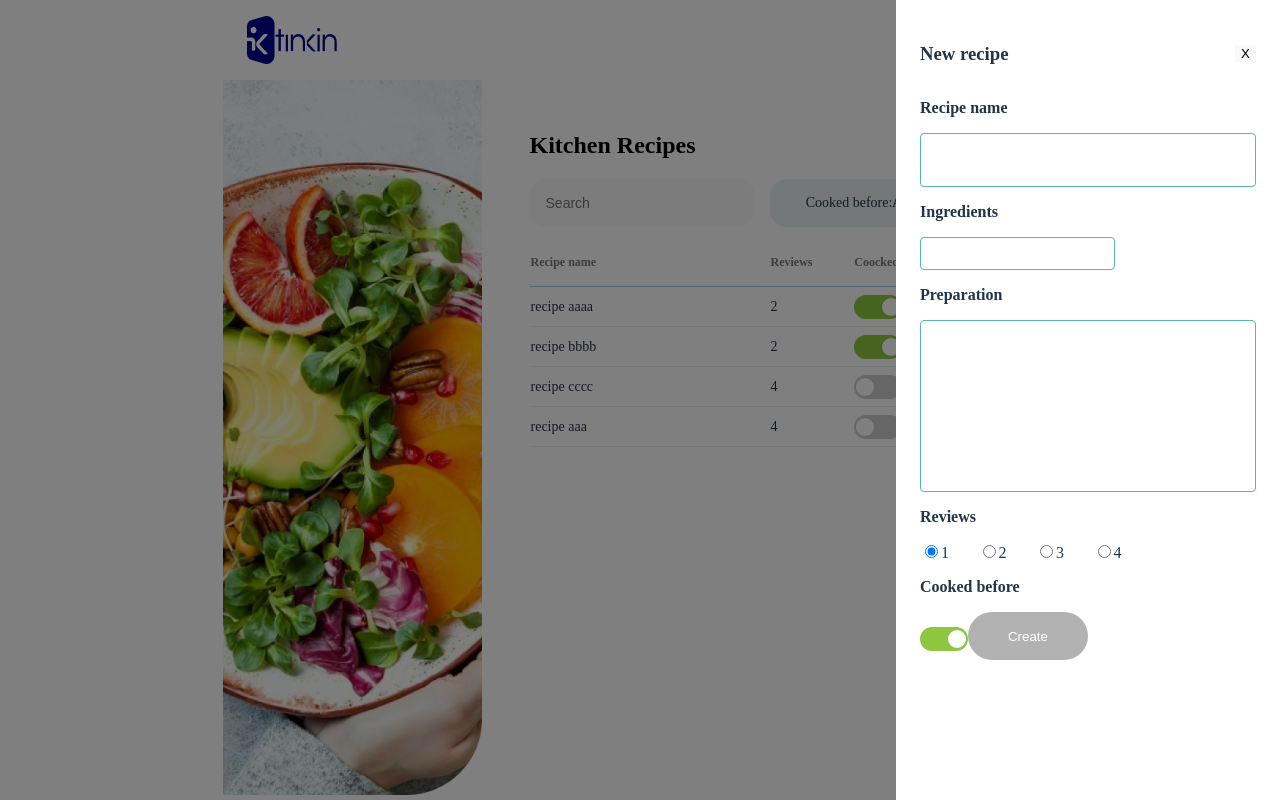
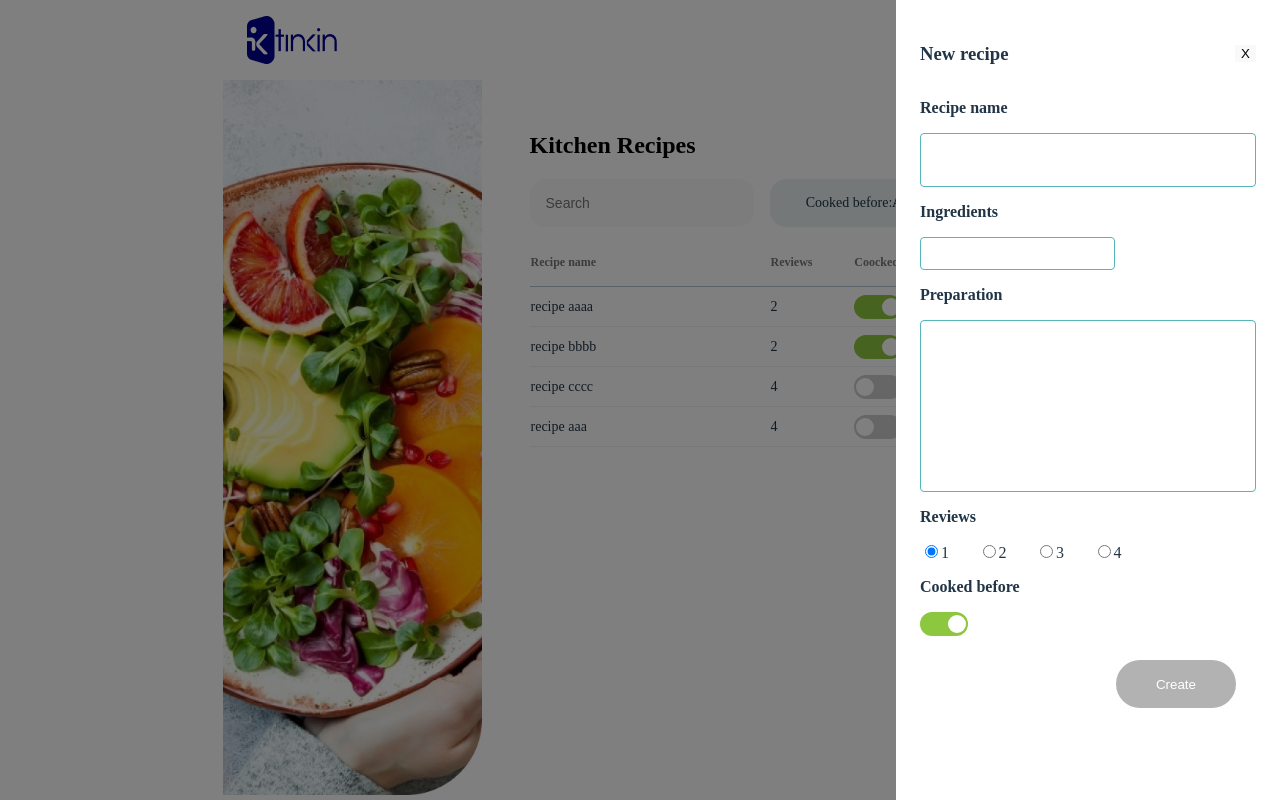
Before and after one commit to NicolasRios91/front-challenge, a React (Vite) app in the folder app/: page / in a window 1280 px wide. Both pictures are taken after a click on the button 1124 px from the left and 732 px from the top of the page. Built offline with nearby package versions, Linux system fonts and the light colour scheme.

Commit message:
fix: slider buttons position

```diff
--- a/app/src/components/buttons/add-button/index.jsx
+++ b/app/src/components/buttons/add-button/index.jsx
@@ -12,7 +12,6 @@ export const AddButton = () => {
   return (
     <StyledButton onClick={handleOnClick}>
       <PlusSign />
-      <PlusSign />
     </StyledButton>
   );
 };
--- a/app/src/components/common/styles.jsx
+++ b/app/src/components/common/styles.jsx
@@ -68,3 +68,9 @@ export const SlideActionButton = styled.button`
     border: none;
   }
 `;
+
+export const FooterContainer = styled.div`
+  display: flex;
+  justify-content: flex-end;
+  margin-top: ${(props) => props.theme.space.xl};
+`;
--- a/app/src/views/modals/add-recipe/index.jsx
+++ b/app/src/views/modals/add-recipe/index.jsx
@@ -5,6 +5,7 @@ import {
   Container,
   StyledTextArea,
   SlideActionButton,
+  FooterContainer,
 } from "../../../components/common/styles";
 import { SlideHeader } from "../../../components/slide-header";
 import {
@@ -160,6 +161,7 @@ export const AddModal = () => {
         </div>
         <p>{COOKED_BEFORE}</p>
         <ToggleAddSlide value={cookedBefore} callback={setCookedBefore} />
+        <FooterContainer>
           {isEditModal ? (
             <>
               {" "}
@@ -171,10 +173,14 @@ export const AddModal = () => {
               </SlideActionButton>
             </>
           ) : (
-          <SlideActionButton onClick={handleCreateRecipe} disabled={isDisabled}>
+            <SlideActionButton
+              onClick={handleCreateRecipe}
+              disabled={isDisabled}
+            >
               Create
             </SlideActionButton>
           )}
+        </FooterContainer>
       </Container>
     </ModalContainer>
   );
--- a/app/src/views/modals/show-recipe/index.jsx
+++ b/app/src/views/modals/show-recipe/index.jsx
@@ -5,6 +5,7 @@ import {
   ModalContainer,
   Container,
   SlideActionButton,
+  FooterContainer,
 } from "../../../components/common/styles";
 import { SlideHeader } from "../../../components/slide-header";
 import { closeModal, openModal } from "../../../features/modals/modal-silce";
@@ -98,9 +99,9 @@ export const ShowRecipeSlide = () => {
         </div>
         <p>{COOKED_BEFORE}</p>
         <ToogleEditSlide row={recipe} callback={dispatch} />
-        <div>
+        <FooterContainer>
           <SlideActionButton onClick={handleEditButton}>Edit</SlideActionButton>
-        </div>
+        </FooterContainer>
       </Container>
     </ModalContainer>
   );
```
Lines whose indentation alone changed are shown as unchanged.
